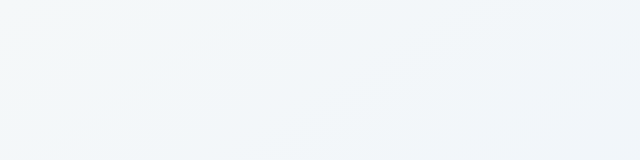
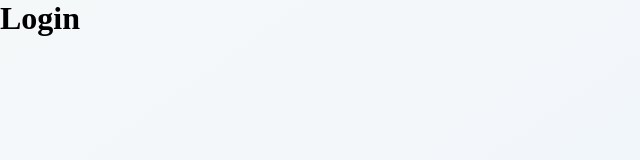
Before and after one commit to mirellaleoni/clinica-telemedicina, a React (Vite) app in the folder src/main/java/com/clinica/presentation/web-ui/: page / in a window 1280 px wide. Shown: the top 160 px of the page, without its empty margins (0-640 px from the left). Built offline with nearby package versions, Linux system fonts and the light colour scheme.

Commit message:
feat: implement Login page and update routing

```diff
--- /dev/null
+++ b/src/main/java/com/clinica/presentation/web-ui/src/Pages/Login/Login.jsx
@@ -0,0 +1,5 @@
+function Login() {
+    return <h1>Login</h1>
+}
+
+export default Login;
```
Also changed, not shown: src/main/java/com/clinica/presentation/web-ui/src/main.jsx (+10 -1 lines), src/main/java/com/clinica/presentation/web-ui/src/Pages/Login/LoginStyled.jsx (added).
